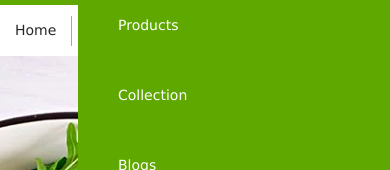
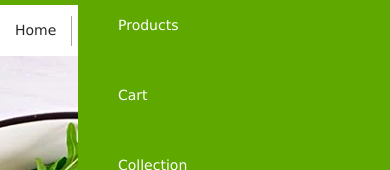
Before and after one commit to leilamahmoudi/vegis, a React (Create React App) app: page / in a window 390 px wide. Both pictures are taken after a click on the icon 359 px from the left and 50 px from the top of the page. Shown: the part 140-310 px from the top of the page. Built offline with nearby package versions, Linux system fonts and the light colour scheme; a web font is replaced by a local one.

Commit message:
Add cart to mobile menu

```diff
--- a/src/components/mobileMenu/MobileMenu.js
+++ b/src/components/mobileMenu/MobileMenu.js
@@ -25,6 +25,12 @@ const MobileMenu = ({ open, handleClose }) => {
             Products
           </Link>
         </li>
+        <li className="mobile-menu-item home">
+          <Link className="link" to="/shopping-bag">
+            Cart
+          </Link>
+        </li>
+
         <li className="mobile-menu-item collection">
           <Link className="link" to="/collection">
             Collection
```
